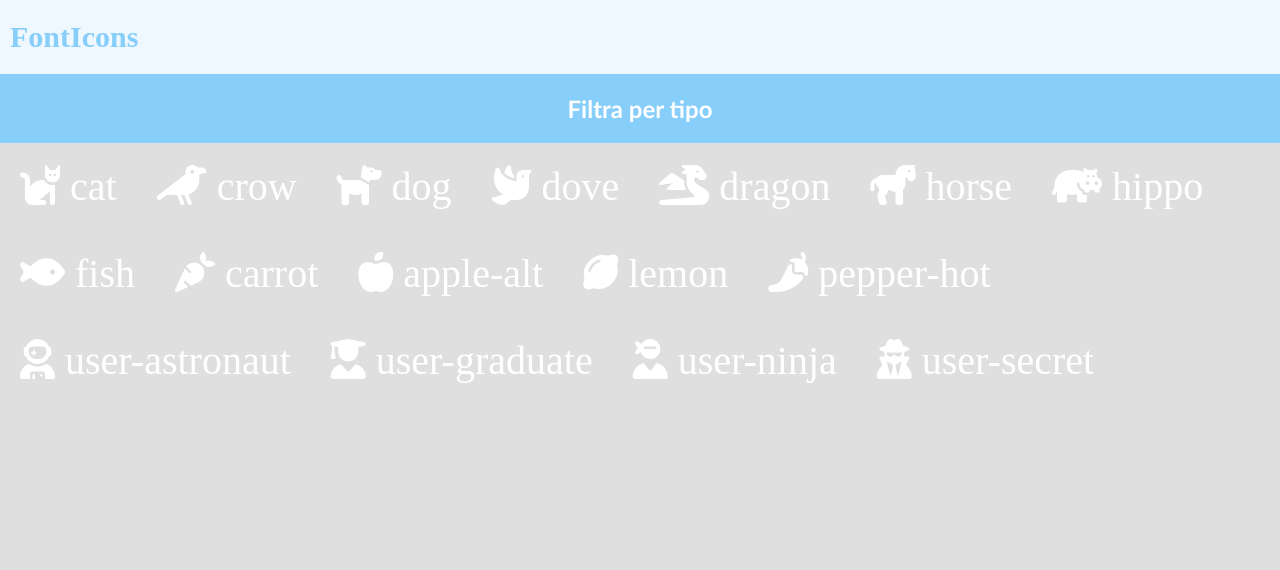
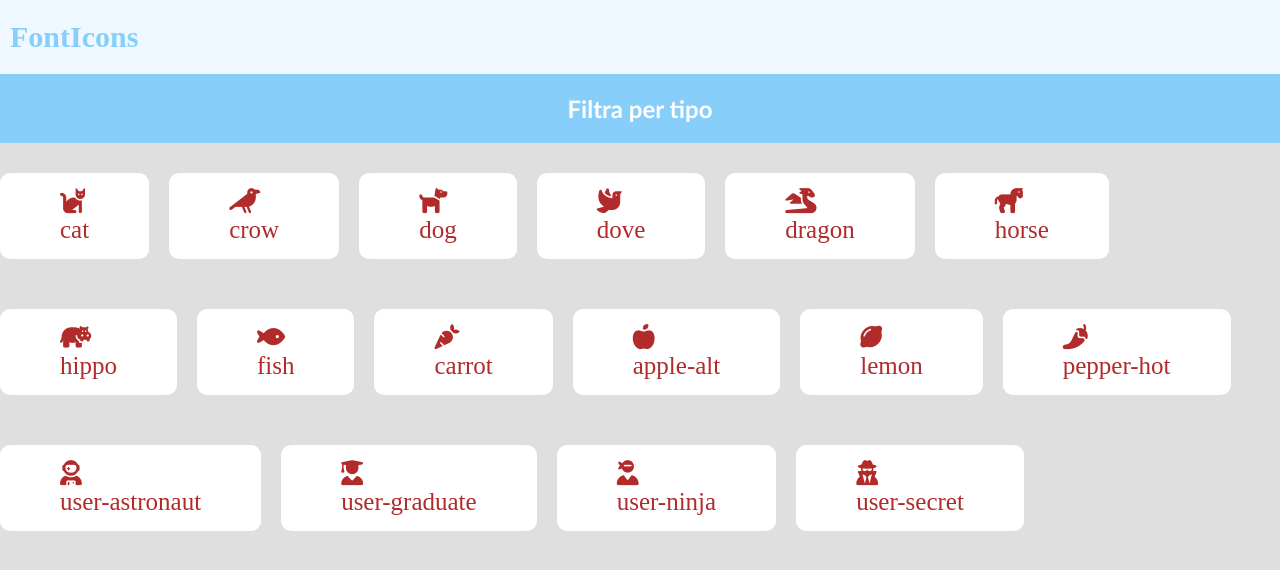
Before and after one commit to AlessP93/js-es6-icons, a plain HTML site: page index.html in a window 1280 px wide. Drawn offline with Linux system fonts and the light colour scheme.

Commit message:
iniziato css

```diff
--- a/index.html
+++ b/index.html
@@ -24,9 +24,9 @@
         <template id="template">
             <div class="box">
                 <i class=""></i>
-                <span class="box-text">
+                <p class="box-text">
 
-                </span>
+                </p>
             </div>
         </template>
       <script src="data.js"></script>
--- a/style.css
+++ b/style.css
@@ -34,13 +34,19 @@ main h2 {
     width: 1300px;
     margin: auto;
     flex-wrap: wrap;
+    gap: 20px;
 }
 
 .box {
     justify-content: center;
-    padding: 20px 20px;
-    font-size: 40px;
-    color: white;
+    padding: 15px 60px;
+    font-size: 25px;
+    color: rgb(177, 43, 43);
+    background-color: white;
+    border-radius: 10px;
+    margin-top: 30px;
+
+
 }
 
 .box-text {
```
